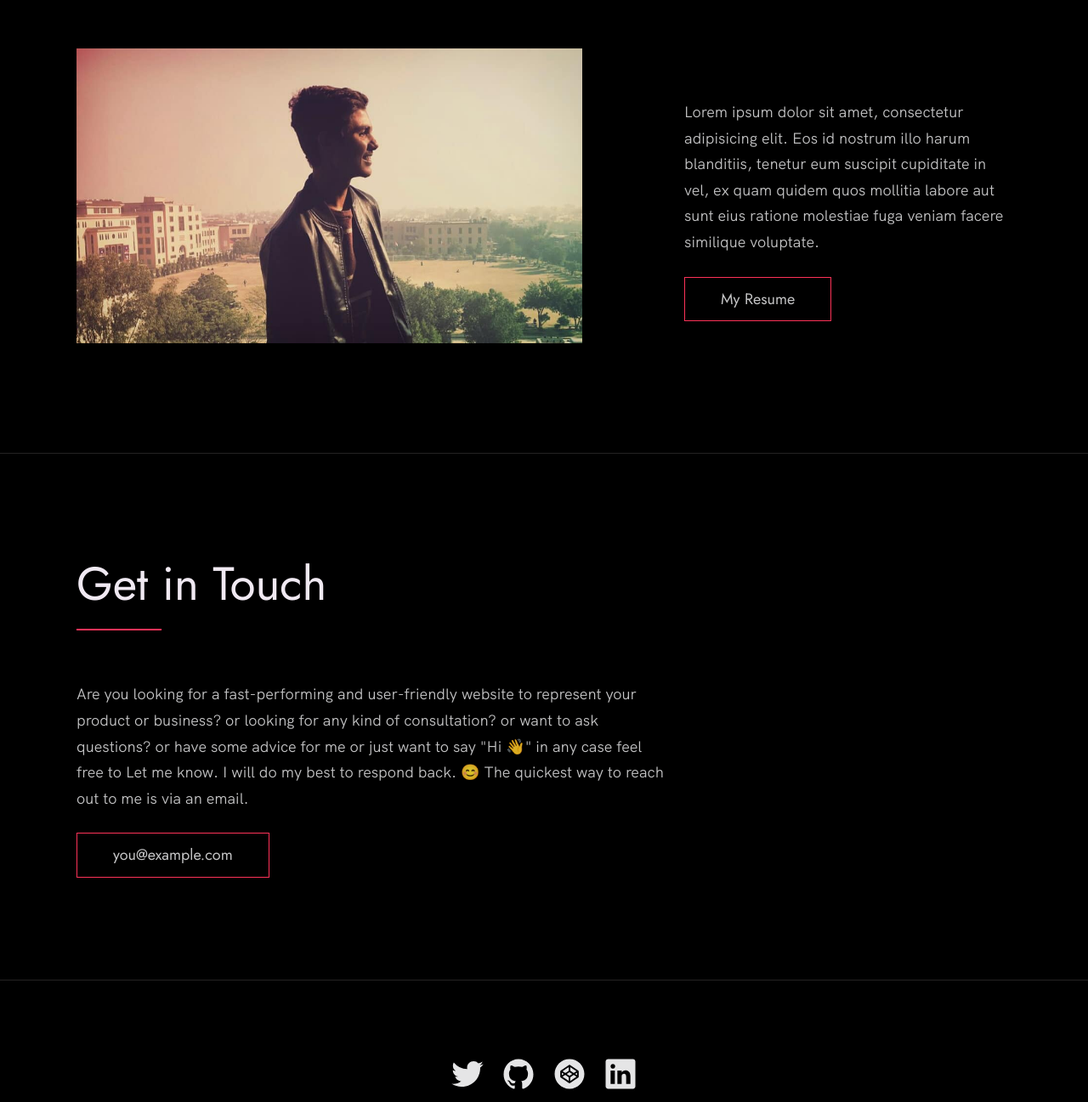
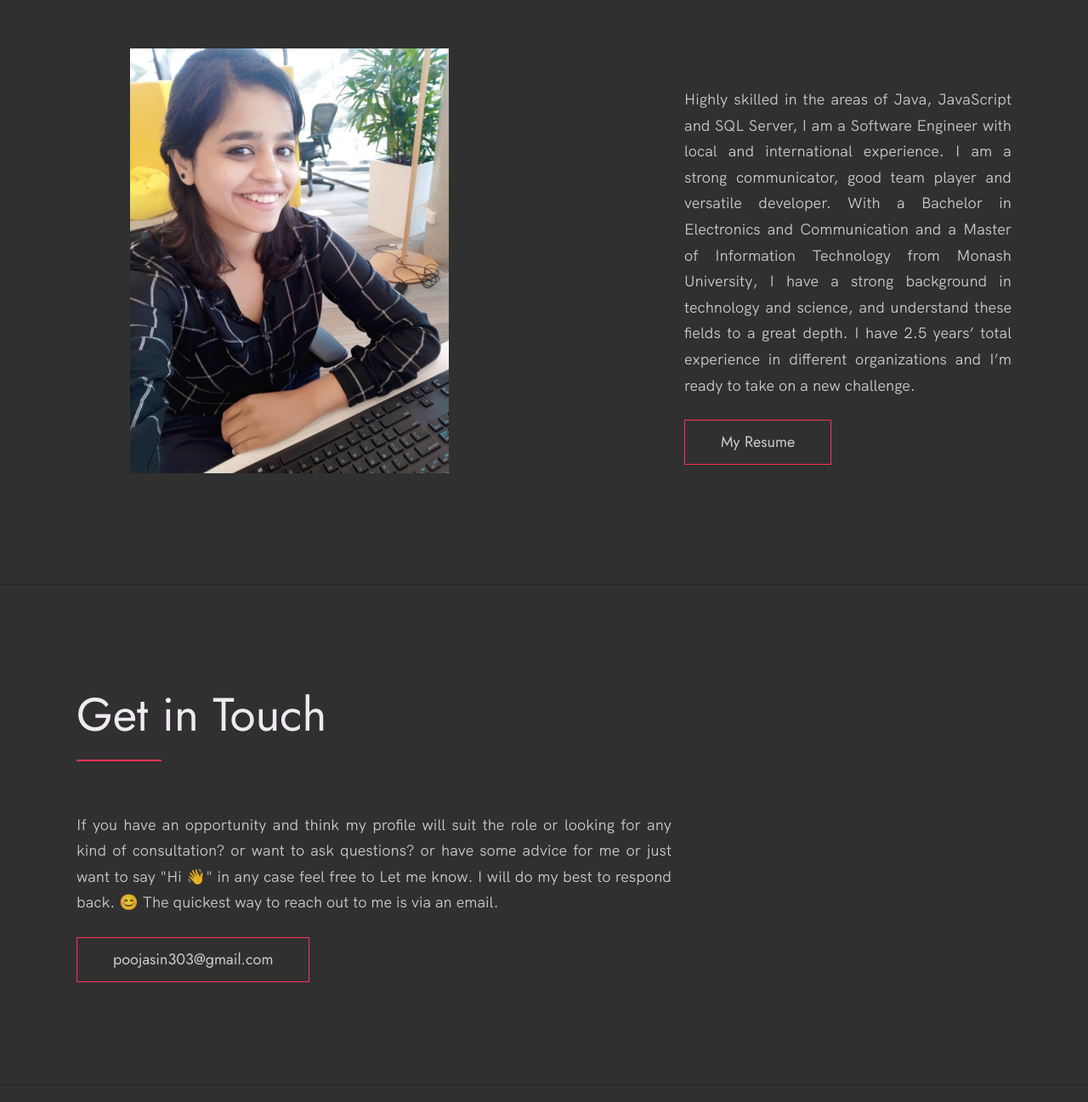
Before and after one commit to psin007/psin007.github.io, a plain HTML site: page index.html in a window 1280 px wide. Shown: the part 3518-4815 px from the top of the page at 85% size. Drawn offline with Linux system fonts and the light colour scheme.

Commit message:
header and footer

```diff
--- a/index.css
+++ b/index.css
@@ -72,7 +72,7 @@ body {
     font-weight: 400;
     color: var(--white-1);
     line-height: var(--line-height-normal);
-    background: var(--black);
+    background: #303030;
     overflow-x: hidden;
 }
 
--- a/index.html
+++ b/index.html
@@ -173,20 +173,15 @@ Pooja Portfolio
         <h2>About Me</h2>
         <div class="about__content">
           <div class="about__text">
-            <!-- Replace the below paragraph with info about yourself -->
-            <p>
-              Lorem ipsum dolor sit amet, consectetur adipisicing elit. Eos id
-              nostrum illo harum blanditiis, tenetur eum suscipit cupiditate
-              in vel, ex quam quidem quos mollitia labore aut sunt eius
-              ratione molestiae fuga veniam facere similique voluptate.
+            <p style="text-align: justify">
+             Highly skilled in the areas of Java, JavaScript and SQL Server, I am a Software Engineer with local and international experience. I am a strong communicator, good team player and versatile developer. With a Bachelor in Electronics and Communication and a Master of Information Technology from Monash University, I have a strong background in technology and science, and understand these fields to a great depth. I have 2.5 years’ total experience in different organizations and I’m ready to take on a new challenge.
             </p>
             <!-- Provide a link to your resume -->
             <a href="#" class="btn">My Resume</a>
           </div>
 
           <div class="about__photo-container">
-            <!-- Add a nice photo of yourself -->
-            <img class="about__photo" src="./images/syed-ali-hussnain.jpg" alt="" />
+            <img class="about__photo" src="./images/pooja.jpeg" alt="pooja image" width = "500px" height="500px"/>
           </div>
         </div>
       </div>
@@ -199,16 +194,14 @@ Pooja Portfolio
     <div class="row">
       <h2>Get in Touch</h2>
       <div class="contact__info">
-        <p>
-          Are you looking for a fast-performing and user-friendly website to
-          represent your product or business? or looking for any kind of
-          consultation? or want to ask questions? or have some advice for me
+        <p style="text-align: justify">
+          If you have an opportunity and think my profile will suit the role or looking for any kind of consultation? or want to ask questions? or have some advice for me
           or just want to say "Hi 👋" in any case feel free to Let me know. I
           will do my best to respond back. 😊 The quickest way to reach out to
           me is via an email.
         </p>
         <!-- Replace the email with yours -->
-        <a href="mailto:you@example.com" class="btn">you@example.com</a>
+        <a href="mailto:poojasin303@gmail.com" class="btn">poojasin303@gmail.com</a>
       </div>
     </div>
   </section>
@@ -220,22 +213,12 @@ Pooja Portfolio
       <!-- Update the links to point to your accounts -->
       <ul class="footer__social-links">
         <li class="footer__social-link-item">
-          <a href="https://twitter.com/nisarhassan12/" title="Link to Twitter Profile">
-            <img src="./images/twitter.svg" class="footer__social-image" alt="Twitter">
-          </a>
-        </li>
-        <li class="footer__social-link-item">
-          <a href="https://github.com/nisarhassan12/" title="Link to Github Profile">
+          <a href="https://github.com/psin007/" title="Link to Github Profile">
             <img src="./images/github.svg" class="footer__social-image" alt="Github">
           </a>
         </li>
         <li class="footer__social-link-item">
-          <a href="https://codepen.io/nisar_hassan" title="Link to Codepen Profile">
-            <img src="./images/codepen.svg" class="footer__social-image" alt="Codepen">
-          </a>
-        </li>
-        <li class="footer__social-link-item">
-          <a href=https://www.linkedin.com/in/nisar-hassan-naqvi-413466199/">
+          <a href=https://www.linkedin.com/in/pooja-sinha-3003/">
             <img src="./images/linkedin.svg" title="Link to Linkedin Profile" class="footer__social-image" alt="Linkedin">
           </a>
         </li>
```
Also changed, not shown: images/pooja-sinha.jpeg (added), images/pooja.jpeg (added).
